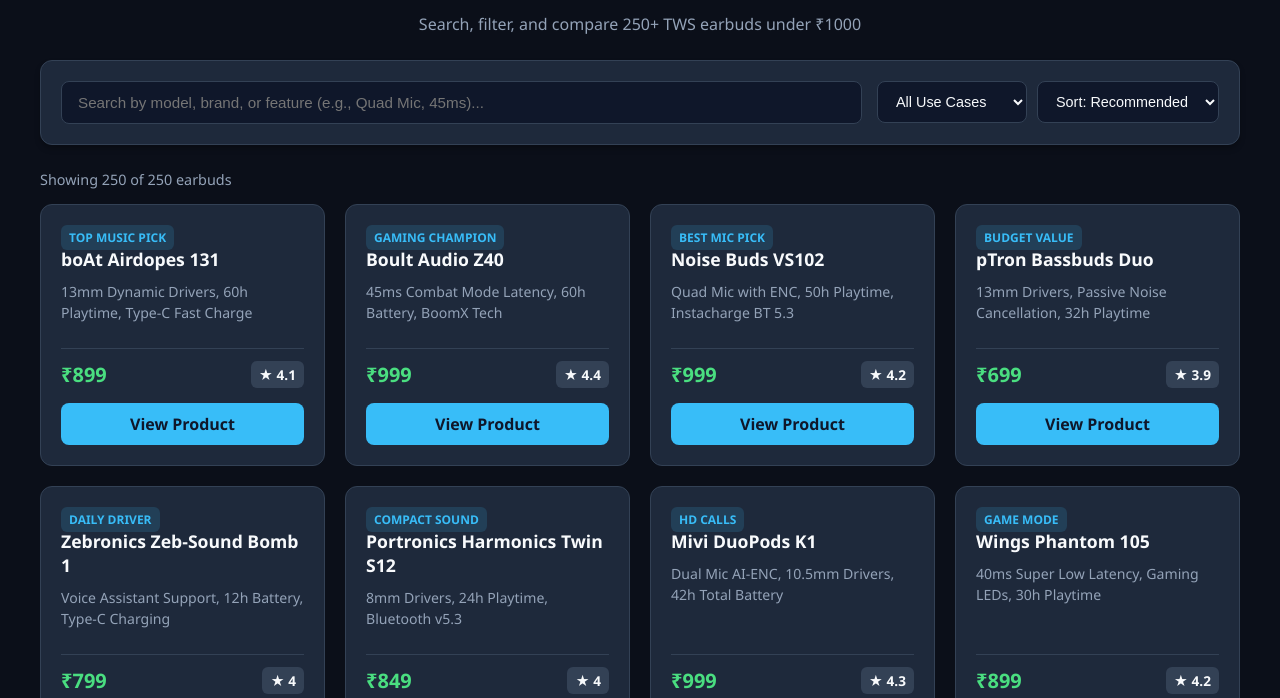
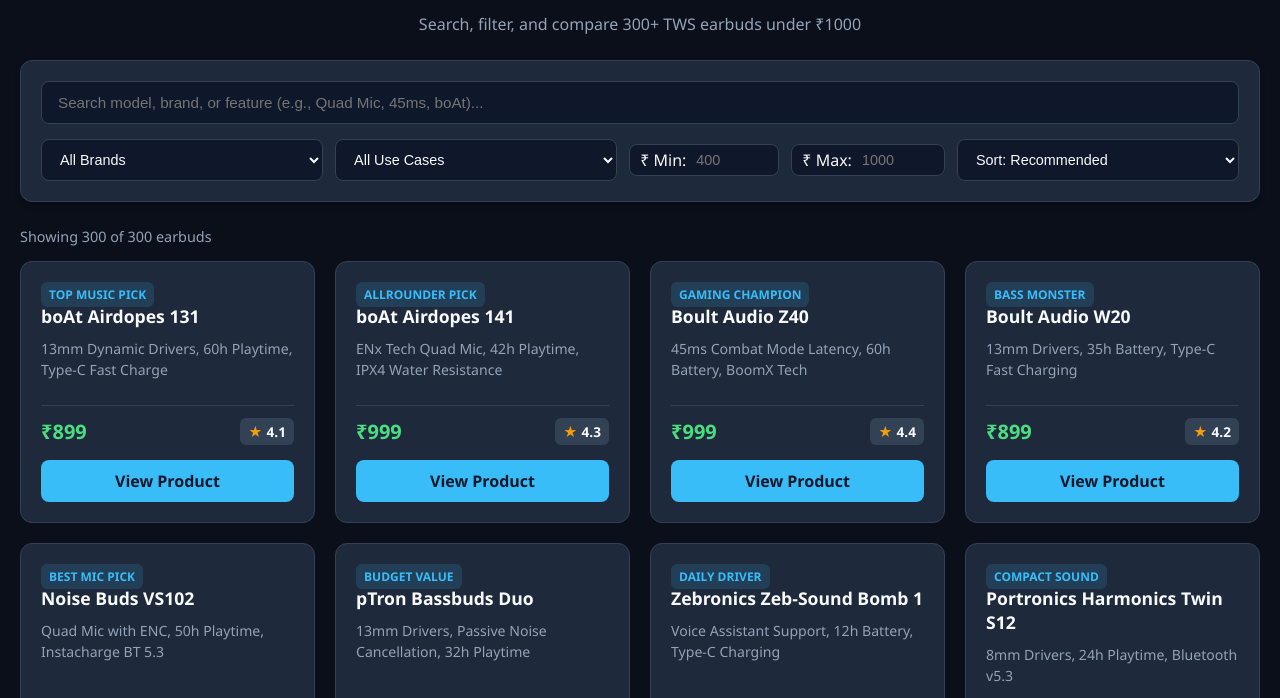
Before and after one commit to mani467-del/Index.html, a plain HTML site: page Index.html in a window 1280 px wide. Shown: the part 95-793 px from the top of the page. Drawn offline with Linux system fonts and the light colour scheme.

Commit message:
Update Index.html

```diff
--- a/Index.html
+++ b/Index.html
@@ -4,7 +4,7 @@
     <meta charset="UTF-8">
     <meta name="viewport" content="width=device-width, initial-scale=1.0">
     <title>Earbud Finder: Best TWS Earbuds Under 1000 Matrix</title>
-    <meta name="description" content="Search and filter over 250+ TWS earbuds under ₹1000 by use case, latency, mic quality, battery, price, and overall ratings.">
+    <meta name="description" content="Search and filter over 300+ TWS earbuds under ₹1000 by price range, brand, ratings, and features.">
     <style>
         :root {
             --bg-color: #0b0f19;
@@ -12,6 +12,7 @@
             --accent-color: #38bdf8;
             --text-main: #f8fafc;
             --text-sub: #94a3b8;
+            --star-color: #f59e0b;
         }
 
         body {
@@ -23,7 +24,7 @@
         }
 
         .container {
-            max-width: 1200px;
+            max-width: 1250px;
             margin: 0 auto;
         }
 
@@ -35,23 +36,17 @@
         h1 { color: var(--accent-color); margin-bottom: 8px; font-size: 2.2rem; }
         .subtitle { color: var(--text-sub); font-size: 1rem; }
 
-        /* Controls Section */
+        /* Advanced Controls Section */
         .controls {
             background: var(--card-bg);
             padding: 20px;
             border-radius: 12px;
             display: flex;
+            flex-direction: column;
             gap: 15px;
-            flex-wrap: wrap;
-            justify-content: space-between;
-            align-items: center;
             margin-bottom: 25px;
             border: 1px solid #334155;
             box-shadow: 0 4px 6px -1px rgba(0, 0, 0, 0.3);
-        }
-
-        .search-box {
-            flex: 1 1 320px;
         }
 
         .search-box input {
@@ -71,10 +66,30 @@
             border-color: var(--accent-color);
         }
 
-        .filter-group {
+        .filter-row {
             display: flex;
-            gap: 10px;
+            gap: 12px;
             flex-wrap: wrap;
+            align-items: center;
+        }
+
+        .price-group {
+            display: flex;
+            align-items: center;
+            gap: 8px;
+            background: #0f172a;
+            padding: 4px 10px;
+            border-radius: 8px;
+            border: 1px solid #334155;
+        }
+
+        .price-group input {
+            width: 70px;
+            background: transparent;
+            border: none;
+            color: var(--text-main);
+            font-size: 0.9rem;
+            outline: none;
         }
 
         select {
@@ -86,6 +101,7 @@
             font-size: 0.9rem;
             outline: none;
             cursor: pointer;
+            flex: 1 1 150px;
         }
 
         .stats-bar {
@@ -149,7 +165,19 @@
         }
 
         .price { font-size: 1.25rem; font-weight: bold; color: #4ade80; }
-        .rating { background: #334155; padding: 4px 8px; border-radius: 6px; font-size: 0.85rem; font-weight: bold; }
+
+        .rating-box {
+            display: flex;
+            align-items: center;
+            gap: 4px;
+            background: #334155;
+            padding: 4px 8px;
+            border-radius: 6px;
+            font-size: 0.85rem;
+            font-weight: bold;
+        }
+
+        .star { color: var(--star-color); }
 
         .buy-btn {
             display: block;
@@ -180,20 +208,51 @@
 <div class="container">
     <header>
         <h1>Earbuds Finder Matrix</h1>
-        <p class="subtitle">Search, filter, and compare 250+ TWS earbuds under ₹1000</p>
+        <p class="subtitle">Search, filter, and compare 300+ TWS earbuds under ₹1000</p>
     </header>
 
     <div class="controls">
         <div class="search-box">
-            <input type="text" id="searchInput" oninput="renderProducts()" placeholder="Search by model, brand, or feature (e.g., Quad Mic, 45ms)...">
+            <input type="text" id="searchInput" oninput="renderProducts()" placeholder="Search model, brand, or feature (e.g., Quad Mic, 45ms, boAt)...">
         </div>
-        <div class="filter-group">
+
+        <div class="filter-row">
+            <!-- Brand Filter -->
+            <select id="brandFilter" onchange="renderProducts()">
+                <option value="all">All Brands</option>
+                <option value="boAt">boAt</option>
+                <option value="Boult">Boult</option>
+                <option value="Noise">Noise</option>
+                <option value="pTron">pTron</option>
+                <option value="Zebronics">Zebronics</option>
+                <option value="Portronics">Portronics</option>
+                <option value="Mivi">Mivi</option>
+                <option value="Wings">Wings</option>
+                <option value="Realme TechLife">Realme</option>
+                <option value="Truke">Truke</option>
+                <option value="Gizmore">Gizmore</option>
+                <option value="Lava">Lava</option>
+            </select>
+
+            <!-- Usecase Filter -->
             <select id="usecaseFilter" onchange="renderProducts()">
                 <option value="all">All Use Cases</option>
                 <option value="gaming">Gaming Choice</option>
                 <option value="calls">Calling Choice</option>
                 <option value="music">Music Choice</option>
             </select>
+
+            <!-- Price Filters -->
+            <div class="price-group">
+                <span>₹ Min:</span>
+                <input type="number" id="minPrice" placeholder="400" oninput="renderProducts()">
+            </div>
+            <div class="price-group">
+                <span>₹ Max:</span>
+                <input type="number" id="maxPrice" placeholder="1000" oninput="renderProducts()">
+            </div>
+
+            <!-- Sorting -->
             <select id="sortFilter" onchange="renderProducts()">
                 <option value="default">Sort: Recommended</option>
                 <option value="price-low">Price: Low to High</option>
@@ -203,7 +262,7 @@
         </div>
     </div>
 
-    <div class="stats-bar" id="statsBar">Showing 250 products</div>
+    <div class="stats-bar" id="statsBar">Showing 300 products</div>
 
     <div class="product-grid" id="productGrid"></div>
 
@@ -218,8 +277,7 @@
 </div>
 
 <script>
-// Array containing 250+ TWS Earbud records under ₹1000
-const brands = ["boAt", "Boult", "Noise", "pTron", "Zebronics", "Portronics", "Mivi", "Wings", "Realme TechLife", "Lava", "Gizmore", "Truke"];
+const brands = ["boAt", "Boult", "Noise", "pTron", "Zebronics", "Portronics", "Mivi", "Wings", "Realme TechLife", "Truke", "Gizmore", "Lava"];
 const usecases = ["music", "gaming", "calls"];
 const badges = {
     music: ["Best Bass", "High Clarity", "Deep Sound", "Audio Choice"],
@@ -227,58 +285,78 @@ const badges = {
     calls: ["Quad Mic ENC", "Clear Voice", "Calling Choice", "Noise Isolation"]
 };
 
-// Generator loop for 250 structured items
+// Official Store Links Pool
+const brandStoreLinks = {
+    "boAt": "https://www.boat-lifestyle.com/collections/earbuds-under-1000",
+    "Boult": "https://goboult.co.in/collections/earbuds-under-1000",
+    "Noise": "https://www.gonoise.com/collections/wireless-earbuds",
+    "pTron": "https://ptron.in/collections/bluetooth-wireless-earbuds",
+    "Zebronics": "https://zebronics.com/collections/tws-earbuds",
+    "Portronics": "https://www.portronics.com/collections/earbuds",
+    "Mivi": "https://www.mivi.in/collections/duopods",
+    "Wings": "https://wingslifestyle.in/collections/tws",
+    "Realme TechLife": "https://www.amazon.in/s?k=realme+earbuds+under+1000",
+    "Truke": "https://truke.in/collections/tws",
+    "Gizmore": "https://gizmore.in/collections/earbuds",
+    "Lava": "https://www.amazon.in/s?k=lava+earbuds+under+1000"
+};
+
 const products = [];
-let idCounter = 1;
 
-// Seed initial popular flagship models
+// Popular Seeded Models
 const topSeeds = [
-    { name: "boAt Airdopes 131", brand: "boAt", usecase: "music", price: 899, rating: 4.1, recommendation: "Top Music Pick", specs: "13mm Dynamic Drivers, 60h Playtime, Type-C Fast Charge", url: "https://www.amazon.in/dp/B08JQN8DGZ" },
-    { name: "Boult Audio Z40", brand: "Boult", usecase: "gaming", price: 999, rating: 4.4, recommendation: "Gaming Champion", specs: "45ms Combat Mode Latency, 60h Battery, BoomX Tech", url: "https://www.amazon.in/dp/B0BNC7T1P3" },
-    { name: "Noise Buds VS102", brand: "Noise", usecase: "calls", price: 999, rating: 4.2, recommendation: "Best Mic Pick", specs: "Quad Mic with ENC, 50h Playtime, Instacharge BT 5.3", url: "https://www.amazon.in/dp/B09C3XN7Y8" },
-    { name: "pTron Bassbuds Duo", brand: "pTron", usecase: "music", price: 699, rating: 3.9, recommendation: "Budget Value", specs: "13mm Drivers, Passive Noise Cancellation, 32h Playtime", url: "https://www.amazon.in/dp/B097R74W9Q" },
-    { name: "Zebronics Zeb-Sound Bomb 1", brand: "Zebronics", usecase: "calls", price: 799, rating: 4.0, recommendation: "Daily Driver", specs: "Voice Assistant Support, 12h Battery, Type-C Charging", url: "https://www.amazon.in/dp/B08CY276Y7" },
-    { name: "Portronics Harmonics Twin S12", brand: "Portronics", usecase: "music", price: 849, rating: 4.0, recommendation: "Compact Sound", specs: "8mm Drivers, 24h Playtime, Bluetooth v5.3", url: "https://www.amazon.in/dp/B0B8Z9Q1X2" },
-    { name: "Mivi DuoPods K1", brand: "Mivi", usecase: "calls", price: 999, rating: 4.3, recommendation: "HD Calls", specs: "Dual Mic AI-ENC, 10.5mm Drivers, 42h Total Battery", url: "https://www.amazon.in/dp/B0C3R8Y111" },
-    { name: "Wings Phantom 105", brand: "Wings", usecase: "gaming", price: 899, rating: 4.2, recommendation: "Game Mode", specs: "40ms Super Low Latency, Gaming LEDs, 30h Playtime", url: "https://www.amazon.in/dp/B0B5F4K1L2" }
+    { name: "boAt Airdopes 131", brand: "boAt", usecase: "music", price: 899, rating: 4.1, recommendation: "Top Music Pick", specs: "13mm Dynamic Drivers, 60h Playtime, Type-C Fast Charge", url: "https://www.boat-lifestyle.com/products/airdopes-131" },
+    { name: "boAt Airdopes 141", brand: "boAt", usecase: "calls", price: 999, rating: 4.3, recommendation: "Allrounder Pick", specs: "ENx Tech Quad Mic, 42h Playtime, IPX4 Water Resistance", url: "https://www.boat-lifestyle.com/products/airdopes-141" },
+    { name: "Boult Audio Z40", brand: "Boult", usecase: "gaming", price: 999, rating: 4.4, recommendation: "Gaming Champion", specs: "45ms Combat Mode Latency, 60h Battery, BoomX Tech", url: "https://goboult.co.in/products/z40" },
+    { name: "Boult Audio W20", brand: "Boult", usecase: "music", price: 899, rating: 4.2, recommendation: "Bass Monster", specs: "13mm Drivers, 35h Battery, Type-C Fast Charging", url: "https://goboult.co.in/products/w20" },
+    { name: "Noise Buds VS102", brand: "Noise", usecase: "calls", price: 999, rating: 4.2, recommendation: "Best Mic Pick", specs: "Quad Mic with ENC, 50h Playtime, Instacharge BT 5.3", url: "https://www.gonoise.com/products/noise-buds-vs102-truly-wireless-earbuds" },
+    { name: "pTron Bassbuds Duo", brand: "pTron", usecase: "music", price: 699, rating: 3.9, recommendation: "Budget Value", specs: "13mm Drivers, Passive Noise Cancellation, 32h Playtime", url: "https://ptron.in/products/bassbuds-duo-tws-earbuds" },
+    { name: "Zebronics Zeb-Sound Bomb 1", brand: "Zebronics", usecase: "calls", price: 799, rating: 4.0, recommendation: "Daily Driver", specs: "Voice Assistant Support, 12h Battery, Type-C Charging", url: "https://zebronics.com/products/zeb-sound-bomb-1" },
+    { name: "Portronics Harmonics Twin S12", brand: "Portronics", usecase: "music", price: 849, rating: 4.0, recommendation: "Compact Sound", specs: "8mm Drivers, 24h Playtime, Bluetooth v5.3", url: "https://www.portronics.com/products/harmonics-twin-s12" },
+    { name: "Mivi DuoPods K1", brand: "Mivi", usecase: "calls", price: 999, rating: 4.3, recommendation: "HD Calls", specs: "Dual Mic AI-ENC, 10.5mm Drivers, 42h Total Battery", url: "https://www.mivi.in/products/duopods-k1" },
+    { name: "Wings Phantom 105", brand: "Wings", usecase: "gaming", price: 899, rating: 4.2, recommendation: "Game Mode", specs: "40ms Super Low Latency, Gaming LEDs, 30h Playtime", url: "https://wingslifestyle.in/products/phantom-105" }
 ];
 
 products.push(...topSeeds);
 
-// Programmatically generate the remaining items to reach 250+ unique records
-for (let i = topSeeds.length + 1; i <= 250; i++) {
+// Generate 300 total items
+for (let i = topSeeds.length + 1; i <= 300; i++) {
     const brand = brands[i % brands.length];
     const usecase = usecases[i % usecases.length];
     const badgeList = badges[usecase];
     const badge = badgeList[i % badgeList.length];
-    const price = Math.floor(Math.random() * (999 - 599 + 1)) + 599; // Price between 599 and 999
-    const rating = (Math.random() * (4.5 - 3.7) + 3.7).toFixed(1);
+    const price = Math.floor(Math.random() * (999 - 499 + 1)) + 499; // ₹499 - ₹999
+    const rating = (Math.random() * (4.8 - 3.5) + 3.5).toFixed(1);
 
     let specText = "";
     if (usecase === "gaming") {
-        specText = `${40 + (i % 20)}ms Ultra Low Latency, Touch Controls, ${24 + (i % 30)}h Playtime`;
+        specText = `${40 + (i % 15)}ms Ultra Low Latency, Gaming Mode, ${24 + (i % 30)}h Playtime`;
     } else if (usecase === "calls") {
-        specText = `Environmental Noise Cancellation (ENC), Clear Voice Mic, ${30 + (i % 25)}h Playtime`;
+        specText = `Environmental Noise Cancellation (ENC), Clear Mic, ${30 + (i % 25)}h Playtime`;
     } else {
         specText = `${10 + (i % 4)}mm Deep Bass Drivers, IPX4 Sweatproof, ${32 + (i % 28)}h Battery`;
     }
 
     products.push({
-        name: `${brand} TWS Model ${100 + i}`,
+        name: `${brand} TWS Series ${100 + i}`,
         brand: brand,
         usecase: usecase,
         price: price,
         rating: parseFloat(rating),
         recommendation: badge,
         specs: specText,
-        url: `https://www.amazon.in/s?k=${encodeURIComponent(brand + ' earbuds under 1000')}`
+        url: brandStoreLinks[brand]
     });
 }
 
 function renderProducts() {
     const searchQuery = document.getElementById('searchInput').value.toLowerCase().trim();
+    const brandFilter = document.getElementById('brandFilter').value;
     const usecase = document.getElementById('usecaseFilter').value;
+    const minPrice = parseFloat(document.getElementById('minPrice').value) || 0;
+    const maxPrice = parseFloat(document.getElementById('maxPrice').value) || 99999;
     const sort = document.getElementById('sortFilter').value;
+
     const grid = document.getElementById('productGrid');
     const stats = document.getElementById('statsBar');
 
@@ -287,8 +365,11 @@ function renderProducts() {
                               item.brand.toLowerCase().includes(searchQuery) ||
                               item.specs.toLowerCase().includes(searchQuery) ||
                               item.recommendation.toLowerCase().includes(searchQuery);
+        const matchesBrand = (brandFilter === 'all' || item.brand === brandFilter);
         const matchesUsecase = (usecase === 'all' || item.usecase === usecase);
-        return matchesSearch && matchesUsecase;
+        const matchesPrice = item.price >= minPrice && item.price <= maxPrice;
+
+        return matchesSearch && matchesBrand && matchesUsecase && matchesPrice;
     });
 
     if (sort === 'price-low') {
@@ -302,7 +383,7 @@ function renderProducts() {
     stats.innerText = `Showing ${filtered.length} of ${products.length} earbuds`;
 
     if (filtered.length === 0) {
-        grid.innerHTML = `<div style="grid-column: 1 / -1; text-align: center; color: var(--text-sub); padding: 40px 0;">No earbuds match your search query. Try typing another brand or feature.</div>`;
+        grid.innerHTML = `<div style="grid-column: 1 / -1; text-align: center; color: var(--text-sub); padding: 40px 0;">No earbuds match your selected filters. Try broadening your criteria.</div>`;
         return;
     }
 
@@ -316,7 +397,9 @@ function renderProducts() {
             <div>
                 <div class="meta-row">
                     <span class="price">₹${item.price}</span>
-                    <span class="rating">★ ${item.rating}</span>
+                    <div class="rating-box">
+                        <span class="star">★</span> ${item.rating}
+                    </div>
                 </div>
                 <a href="${item.url}" target="_blank" rel="nofollow sponsored" class="buy-btn">View Product</a>
             </div>
```
